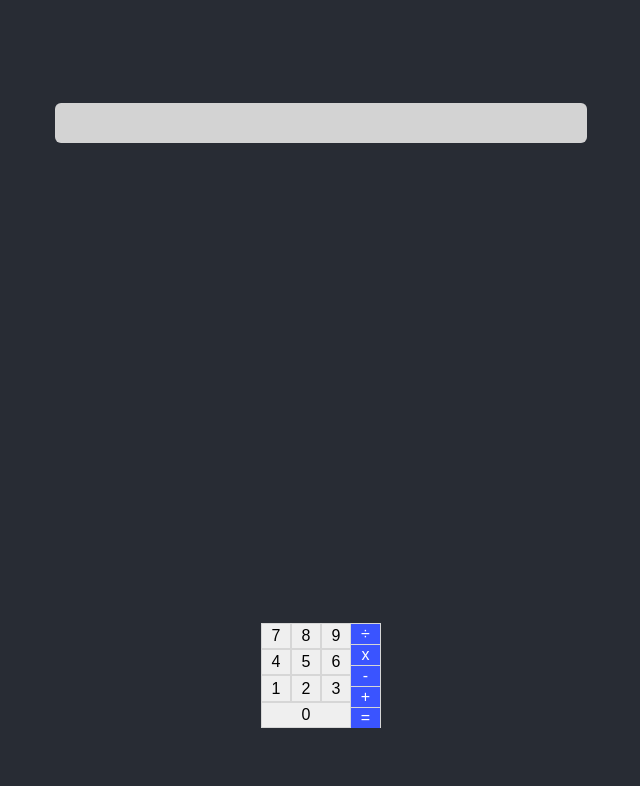
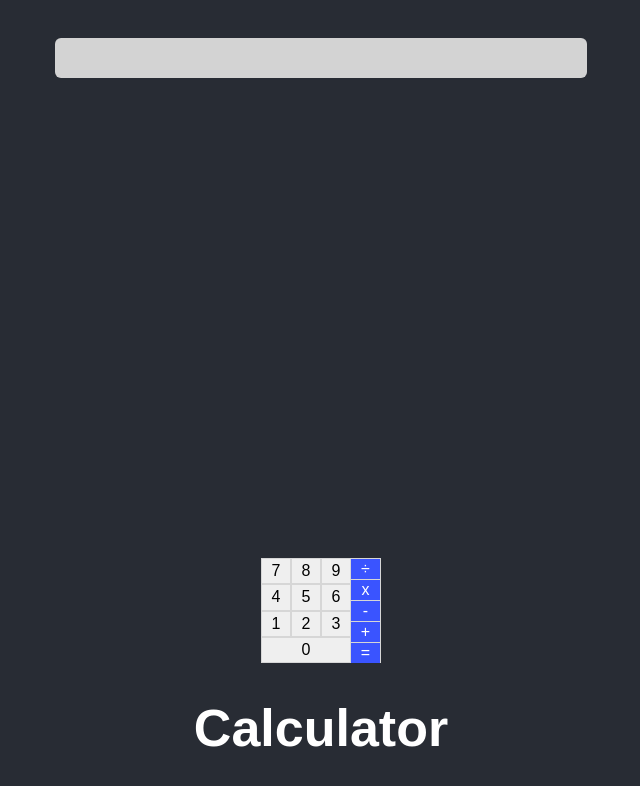
Before and after one commit to siff2018/react_calculator, a React (Create React App) app: page / in a window 1280 px wide. Shown: the top 786 px of the page, without its empty margins (319-959 px from the left). Built offline with nearby package versions, Linux system fonts and the light colour scheme.

Commit message:
modified some file

```diff
--- a/src/components/Calculator.jsx
+++ b/src/components/Calculator.jsx
@@ -43,7 +43,7 @@ const Calculator  = () => {
 
       <section className="panel">
         {/* buttons */}
-        <section className="numbers">
+        <section className="numbers specialCode ">
           <button onClick={() => handleClick(7)}>7</button>
           <button onClick={() => handleClick(8)}>8</button>
           <button onClick={() => handleClick(9)}>9</button>
@@ -67,6 +67,7 @@ const Calculator  = () => {
           <button onClick={() => handleOutcome()}>=</button>
         </section>
       </section>
+      <h1> Calculator</h1>
     </div>
   );
 }
```
Also changed, not shown: 1 other file (tests, documents, lock files or other folders).
